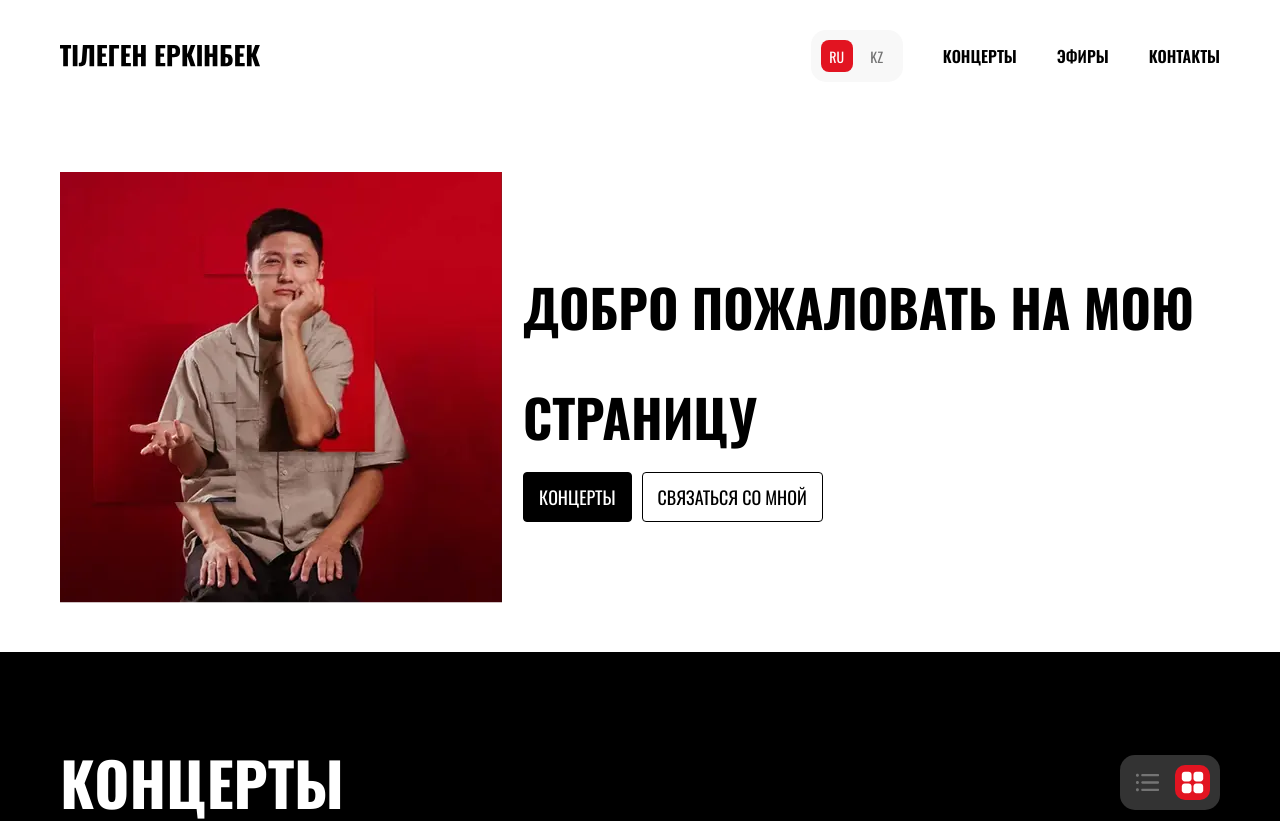
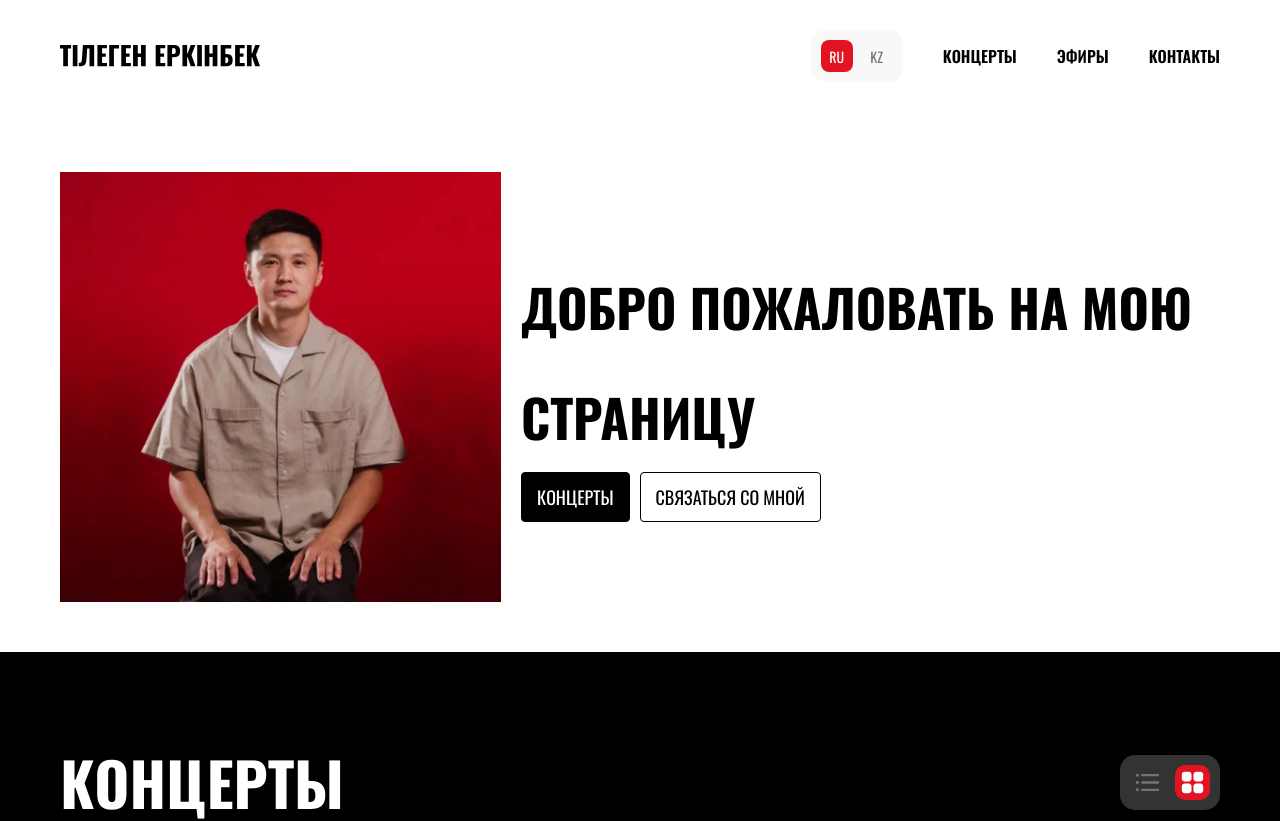
Before and after one commit to Kusochek-humora/tiligenda_standup, a Vue app: page / in a window 1280 px wide. Shown: the top 821 px of the page. Built offline with nearby package versions, Linux system fonts and the light colour scheme.

Commit message:
update image

```diff
--- a/src/components/PromoBlock.vue
+++ b/src/components/PromoBlock.vue
@@ -41,7 +41,7 @@ watch(locale, () => {
     <div class="promo__container container">
       <div class="promo__img">
         <img
-          src="../assets/images/tiko.webp"
+          src="../assets/images/ee.jpg"
           alt="Tiko"
         />
       </div>
@@ -121,7 +121,18 @@ watch(locale, () => {
 
   &__img {
     height: 430px;
-
+    position: relative;
+    max-width: 441px;
+    width: 100%;
+    img {
+      position: absolute;
+      top: 0;
+      left: 0;
+      width: 100%;
+      height: 100%;
+      object-fit: cover;
+      object-position: center;
+    }
     @media screen and (max-width: 1024px) {
       position: relative;
       height: auto;
```
Also changed, not shown: src/assets/images/ee.jpg (added), src/assets/images/qwe1.jpg (deleted).
